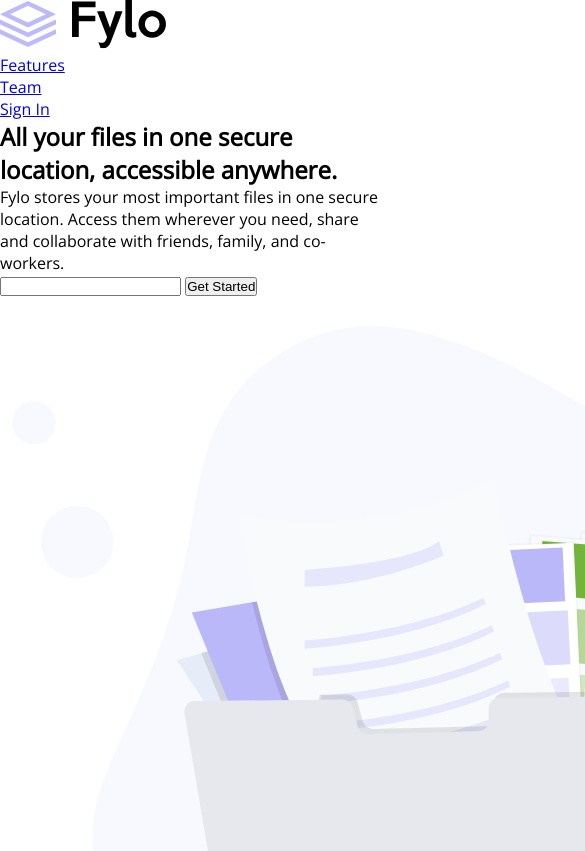
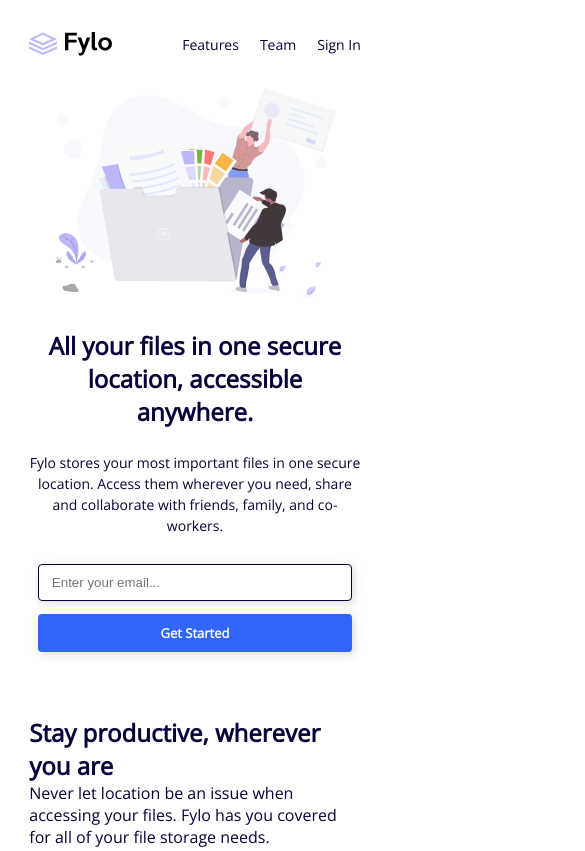
Before and after one commit to JacksonJ97/fylo-landing-page-with-two-column-layout, a website built with Parcel: page src/index.html in a window 390 px wide. Shown: the top 851 px of the page, 585 px wide, since content can reach past the window. Built offline with nearby package versions, Linux system fonts and the light colour scheme.

Commit message:
completed mobile view for header and hero section

```diff
--- a/src/index.html
+++ b/src/index.html
@@ -28,14 +28,14 @@
     <main>
       <section class="hero-section">
         <div class="container">
+          <img src="images/illustration-1.svg" alt="" />
           <h1>All your files in one secure location, accessible anywhere.</h1>
           <p>
             Fylo stores your most important files in one secure location. Access them wherever you need, share and collaborate with friends,
             family, and co-workers.
           </p>
-          <input type="text" />
+          <input type="text" placeholder="Enter your email..." />
           <input type="submit" value="Get Started" />
-          <img src="images/illustration-1.svg" alt="" />
         </div>
       </section>
 
--- a/src/scss/base/_reset.scss
+++ b/src/scss/base/_reset.scss
@@ -3,3 +3,11 @@
   padding: 0;
   box-sizing: border-box;
 }
+
+ul {
+  list-style: none;
+}
+
+a {
+  text-decoration: none;
+}
--- a/src/scss/base/_typography.scss
+++ b/src/scss/base/_typography.scss
@@ -2,5 +2,5 @@
 
 body {
   font-family: $bodyFont;
-  font-size: 1rem;
+  color: $veryDarkBlue;
 }
--- /dev/null
+++ b/src/scss/components/_index.scss
@@ -0,0 +1,2 @@
+@forward "components/input";
+@forward "components/testimonial-card";
--- /dev/null
+++ b/src/scss/components/_input.scss
@@ -0,0 +1,20 @@
+@use "abstracts/variables" as *;
+
+.hero-section input {
+  padding: 0.75em 1em;
+  width: 95%;
+  border-radius: 4px;
+  box-shadow: 2px 2px 10px rgba(0, 0, 0, 0.15);
+}
+
+.hero-section input[type="text"] {
+  border: 1px solid $veryDarkBlue;
+}
+
+.hero-section input[type="submit"] {
+  border: none;
+  font: 700 0.8125rem $bodyFont;
+  background-color: $brightBlue;
+  color: $lightGrayishBlue;
+  cursor: pointer;
+}
--- /dev/null
+++ b/src/scss/layout/_body.scss
@@ -0,0 +1,13 @@
+body {
+  height: 100vh;
+  width: 100vw;
+}
+
+.container {
+  width: 85%;
+  margin: 0 auto;
+}
+
+.info-section img {
+  max-width: 20%;
+}
--- a/src/scss/layout/_header.scss
+++ b/src/scss/layout/_header.scss
@@ -0,0 +1,29 @@
+@use "abstracts/variables" as *;
+
+header {
+  margin: 2em 0;
+}
+
+header .container {
+  display: flex;
+  justify-content: space-between;
+  align-items: center;
+}
+
+header img {
+  max-width: 25%;
+}
+
+header nav ul {
+  display: flex;
+  align-items: center;
+}
+
+header li {
+  margin-left: 1.5em;
+  font-size: 0.875rem;
+}
+
+header li a {
+  color: $veryDarkBlue;
+}
--- a/src/scss/layout/_hero.scss
+++ b/src/scss/layout/_hero.scss
@@ -0,0 +1,26 @@
+.hero-section {
+  margin-bottom: 4em;
+}
+
+.hero-section img {
+  max-width: 85%;
+  display: block;
+  margin: 0 auto 2em auto;
+}
+
+h1 {
+  text-align: center;
+  margin-bottom: 1em;
+}
+
+.hero-section p {
+  font-size: 0.875rem;
+  line-height: 1.5;
+  text-align: center;
+  margin-bottom: 2em;
+}
+
+.hero-section input {
+  display: block;
+  margin: 0 auto 1em auto;
+}
--- a/src/scss/layout/_index.scss
+++ b/src/scss/layout/_index.scss
@@ -1,3 +1,4 @@
+@forward "layout/body";
 @forward "layout/header";
 @forward "layout/hero";
 @forward "layout/info";
--- a/src/scss/main.scss
+++ b/src/scss/main.scss
@@ -1,3 +1,4 @@
 @use "abstracts/variables";
 @use "base";
+@use "components";
 @use "layout";
```
Also changed, not shown: public/index.html (+2 -2 lines), 1 other file.
